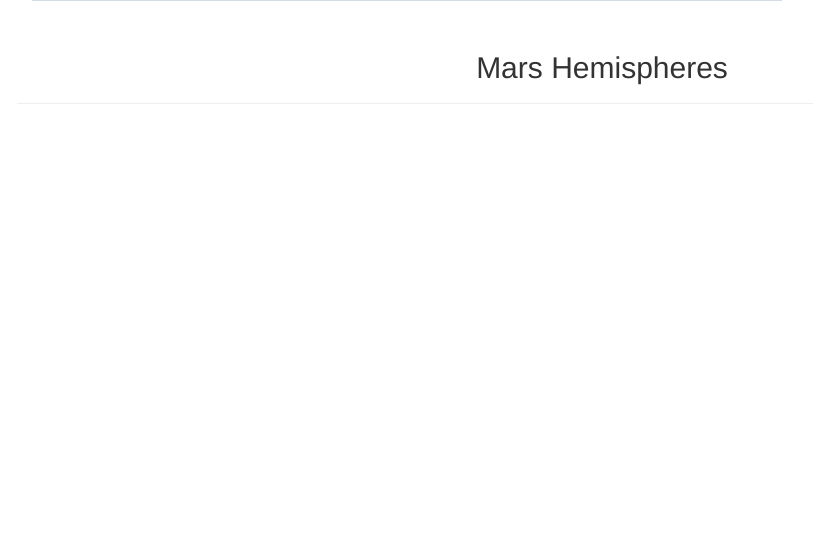
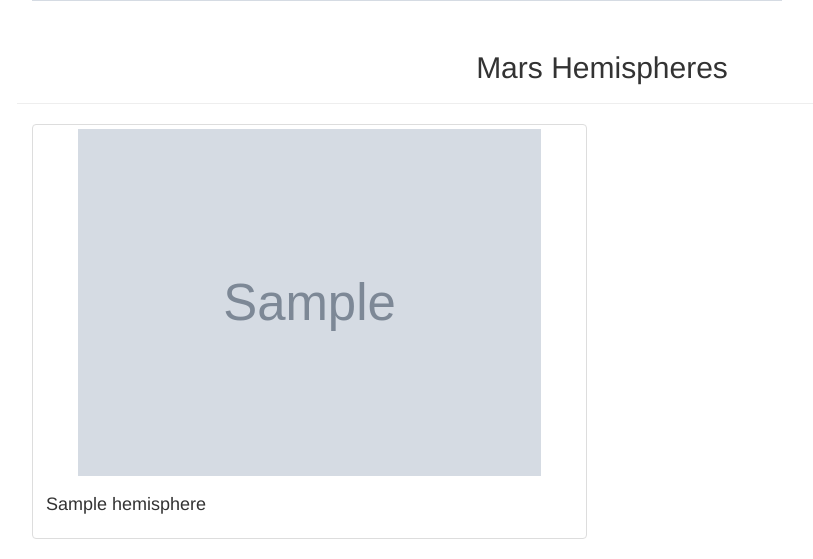
Before and after one commit to areeratk/Mission_to_Mars, a Flask app: page / in a window 1280 px wide. Shown: the part 1064-1623 px from the top of the page, without its empty margins (38-851 px from the left). Before the commit the page ends 1168 px from the top, so only its background shows below. Run offline with Flask 2, Linux system fonts and the light colour scheme; grey boxes marked "Sample" are stand-in pictures; a database or web service that is not in the repository returns one stand-in record (values such as "Sample title"); some libraries are stand-ins or nearby versions.

Commit message:
hemisphere

```diff
--- a/templates/index.html
+++ b/templates/index.html
@@ -79,14 +79,14 @@
       <h2 class="text-center">Mars Hemispheres</h2>
     </div>
 
-    {% for hemisphere in hemisphere_image_urls %}
+    {% for hemisphere in nasa_scraped_data.hemisphere_image_urls %}
       <div class="col-md-6">
           <div class="thumbnail">
 
           <!-- if images is False/None/non-existent, then default to error message -->
-          <img src="{{nasa_scraped_data.hemisphere_image_urls['img_url']}}" alt="...">
+          <img src="{{hemisphere.img_url}}" width="85%" height="85%">
           <div class="caption">
-              <h3>{{nasa_scraped_data.hemisphere_image_urls['title']}}</h3>
+              <h4>{{hemisphere.title}}</h4>
           </div>
           </div>
       </div>
```
Also changed, not shown: 1 other file.
